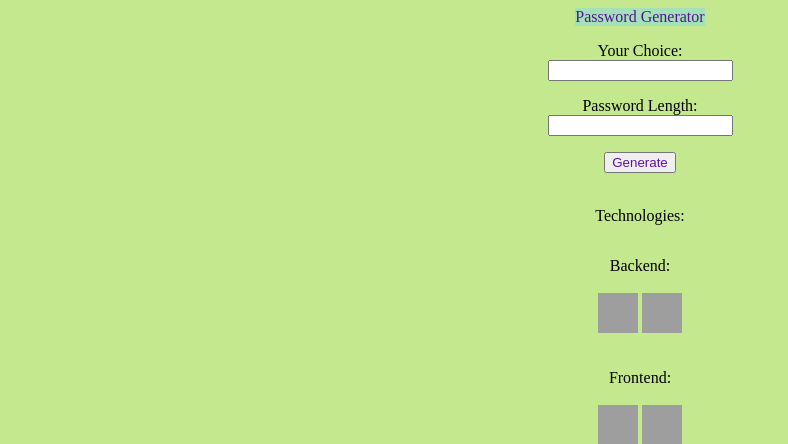
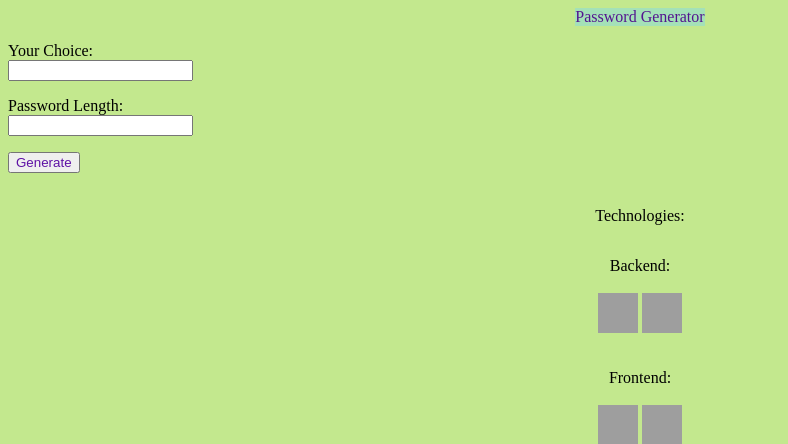
Before and after one commit to maamoun3911/Random_Password_Generator, a Django app: page /home/ in a window 1280 px wide. Shown: the top 444 px of the page, without its empty margins (0-788 px from the left). Run offline with Django 4.2, Linux system fonts and the light colour scheme; grey boxes are pictures that could not be loaded.

Commit message:
from main branch on: 6/5/2023

```diff
--- a/templates/home.html
+++ b/templates/home.html
@@ -20,7 +20,7 @@
                 <div></div>
             </div>
 
-            <div class="center">
+            {% comment %} <div class="center"> {% endcomment %}
                 <form method="post">
                     {% csrf_token %}
                     {{ form.as_p }}
```
